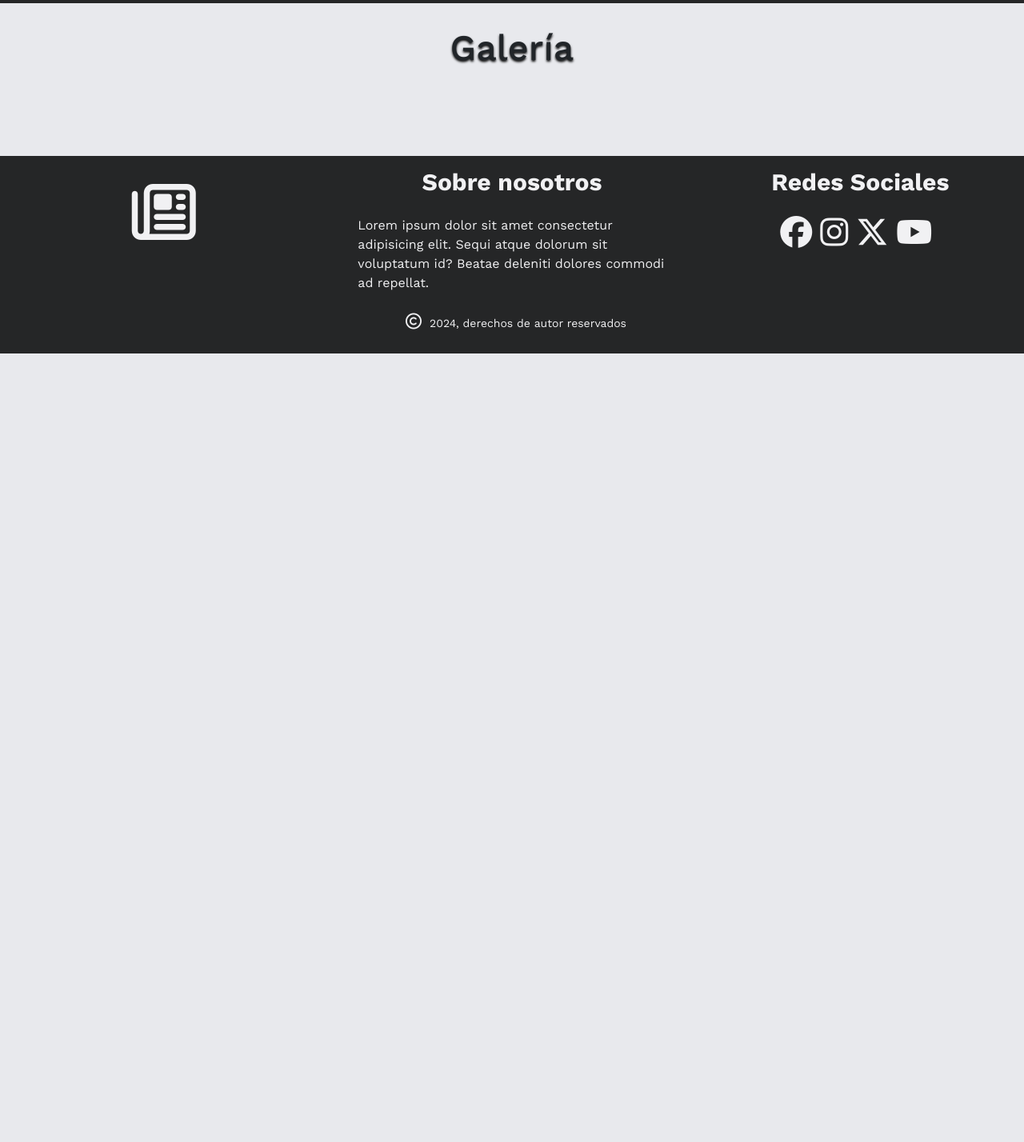
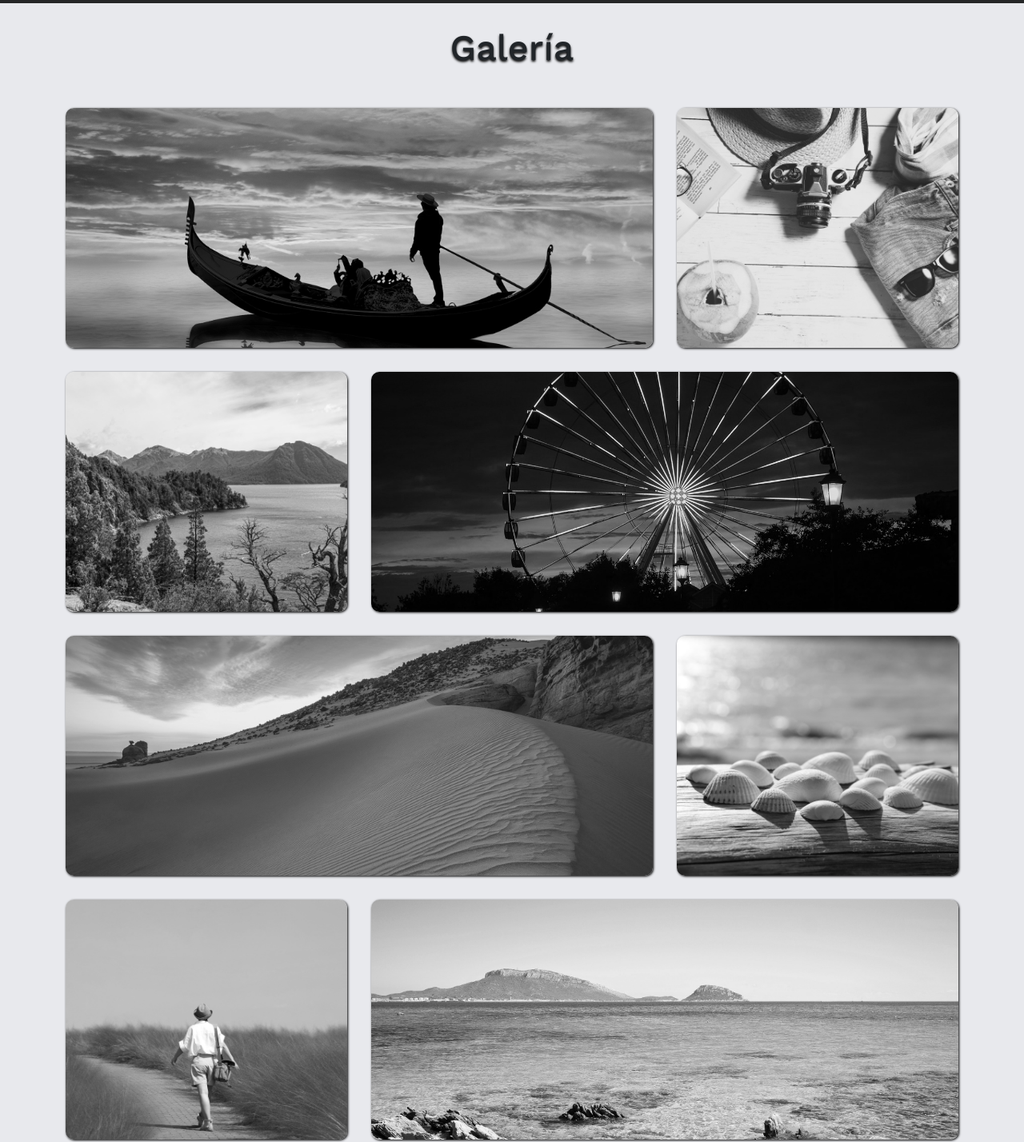
Before and after one commit to AlexisCH48/PF-Concha, a website: page pages/galeria.html in a window 1280 px wide. Shown: the part 92-1520 px from the top of the page at 80% size. Before the commit the page ends 800 px from the top, so only its background shows below. Drawn offline with nearby package versions, Linux system fonts and the light colour scheme.

Commit message:
sass galeria listo

```diff
--- a/scss/pages/_galeria.scss
+++ b/scss/pages/_galeria.scss
@@ -0,0 +1,92 @@
+// Galería de imagenes
+.galeria{
+    display: grid;
+    grid-template-columns: 1fr;
+    grid-template-rows: repeat(8, 300px);
+    grid-gap: 30px;
+    // media queries galería
+    @media only screen and (min-width: 480px){
+        grid-template-columns: 1fr 1fr;
+        grid-template-rows: repeat(4, 300px);
+    }
+    @media only screen and (min-width: 768px){
+        grid-template-columns: 1fr 1fr 1fr;
+
+        .item1{
+            grid-column: 1/3;
+            grid-row: 1/2;
+        }
+        .item2{
+            grid-column: 3/4;
+            grid-row: 1/2;
+        }
+        .item3{
+            grid-column: 1/2;
+            grid-row: 2/3;
+        }
+        .item4{
+            grid-column: 2/4;
+            grid-row: 2/3;
+        }
+        .item5{
+            grid-column: 1/3;
+            grid-row: 3/4;
+        }
+        .item6{
+            grid-column: 3/4;
+            grid-row: 3/4;
+        }
+        .item7{
+            grid-column: 1/2;
+            grid-row: 4/5;
+        }
+        .item8{
+            grid-column: 2/4;
+            grid-row: 4/5;
+        }
+    }
+    // media queries galería fin
+    .item {
+        background-position: center;
+        background-size: cover;
+        box-shadow: 1px 1px 3px $color-sombras;
+        border-radius: 10px;
+        transition: all 0.7s;
+        filter: grayscale(100%);
+        &:hover{
+            filter: grayscale(0%);
+            transform: scale(1.05);
+        }
+    }
+    .item1{
+        background-image: url(../assets/img/imagen_galeria1.jpg);
+    }
+
+    .item2{
+        background-image: url(../assets/img/imagen_galeria2.jpg);
+    }
+
+    .item3{
+        background-image: url(../assets/img/imagen_galeria3.jpg);
+    }
+
+    .item4{
+        background-image: url(../assets/img/imagen_galeria4.jpg);
+    }
+
+    .item5{
+        background-image: url(../assets/img/imagen_galeria5.jpg);
+    }
+
+    .item6{
+        background-image: url(../assets/img/imagen_galeria6.jpg);
+    }
+
+    .item7{
+        background-image: url(../assets/img/imagen_galeria7.jpg);
+    }
+
+    .item8{
+        background-image: url(../assets/img/imagen_galeria8.jpg);
+    }
+}
--- a/scss/style.scss
+++ b/scss/style.scss
@@ -3,10 +3,10 @@
 @import '../scss/base/_reset';
 @import '../scss/base/_base';
 @import '../scss/layouts/_header';
-@import '../scss/layouts/_footer';
 @import '../scss/componentes/cards';
 @import '../scss/pages/_index';
 @import '../scss/pages/_nosotros';
 @import '../scss/pages/_noticias';
 @import '../scss/pages/_galeria';
 @import '../scss/pages/_contacto';
+@import '../scss/layouts/_footer';
```
Also changed, not shown: css/style.css, 1 other file.
